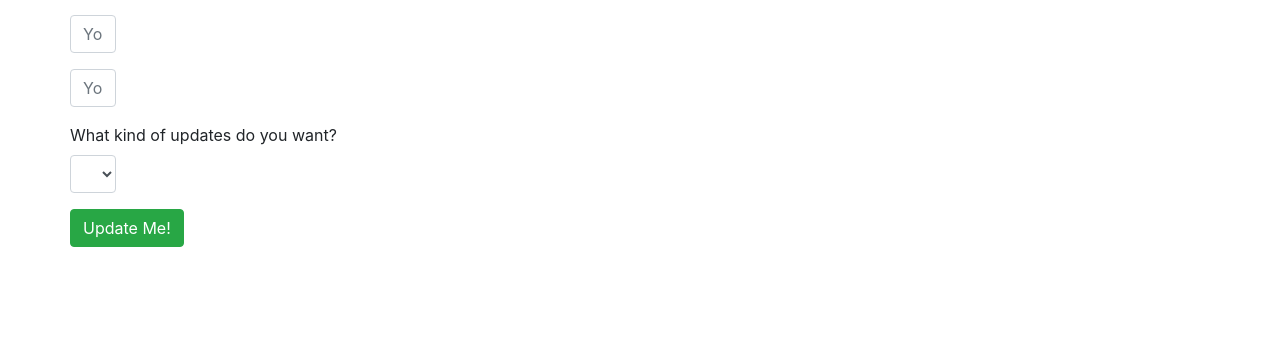
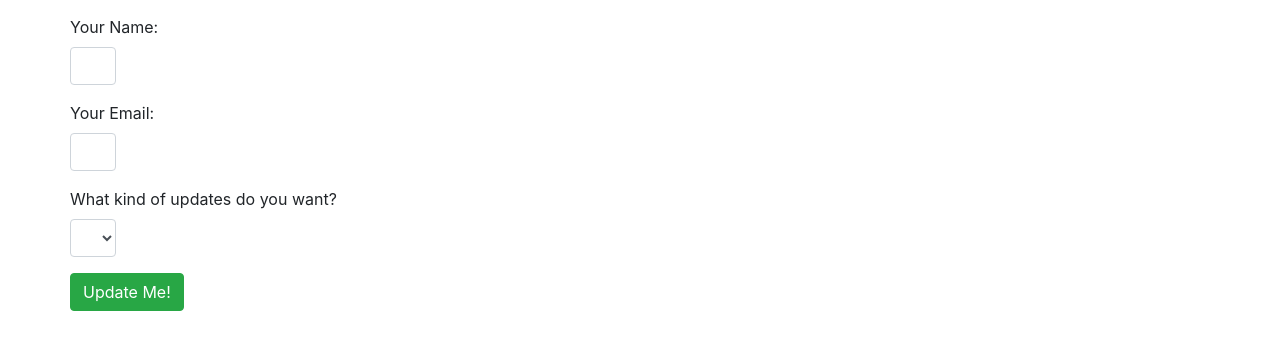
Before and after one commit to NoahSoho/JPJourney, a plain HTML site: page update.html in a window 1280 px wide. Shown: the part 111-460 px from the top of the page. Drawn offline with nearby package versions, Linux system fonts and the light colour scheme.

Commit message:
Add files via upload

```diff
--- a/update.html
+++ b/update.html
@@ -28,12 +28,14 @@
         <form>
             <div>
                 <div class="form-group">
-                    <input type="text" class="form-control col-lg-2 col-sm-6" placeholder="Your Name">
+                    <label for="updateName">Your Name:</label>
+                    <input type="text" class="form-control col-2" id="updateName">
                 </div>
             </div>
             <div>
                 <div class="form-group">
-                    <input type="email" class="form-control col-lg-2 col-sm-6" placeholder="YourEmail@example.com">
+                    <label for="updateEmail">Your Email:</label>
+                    <input type="email" class="form-control col-2" id="updateEmail">
                 </div>
             </div>
             <div class="form-group">
```
